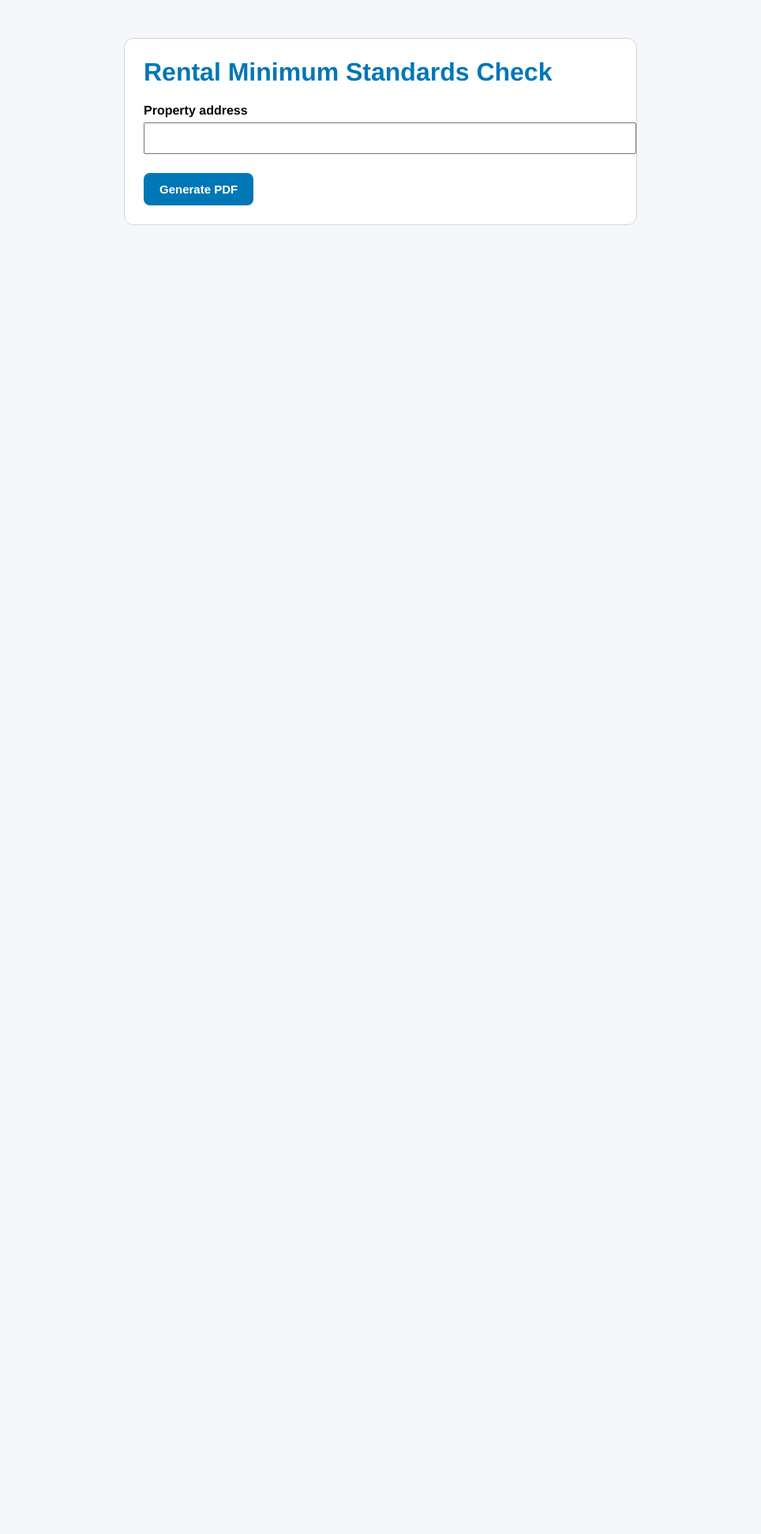
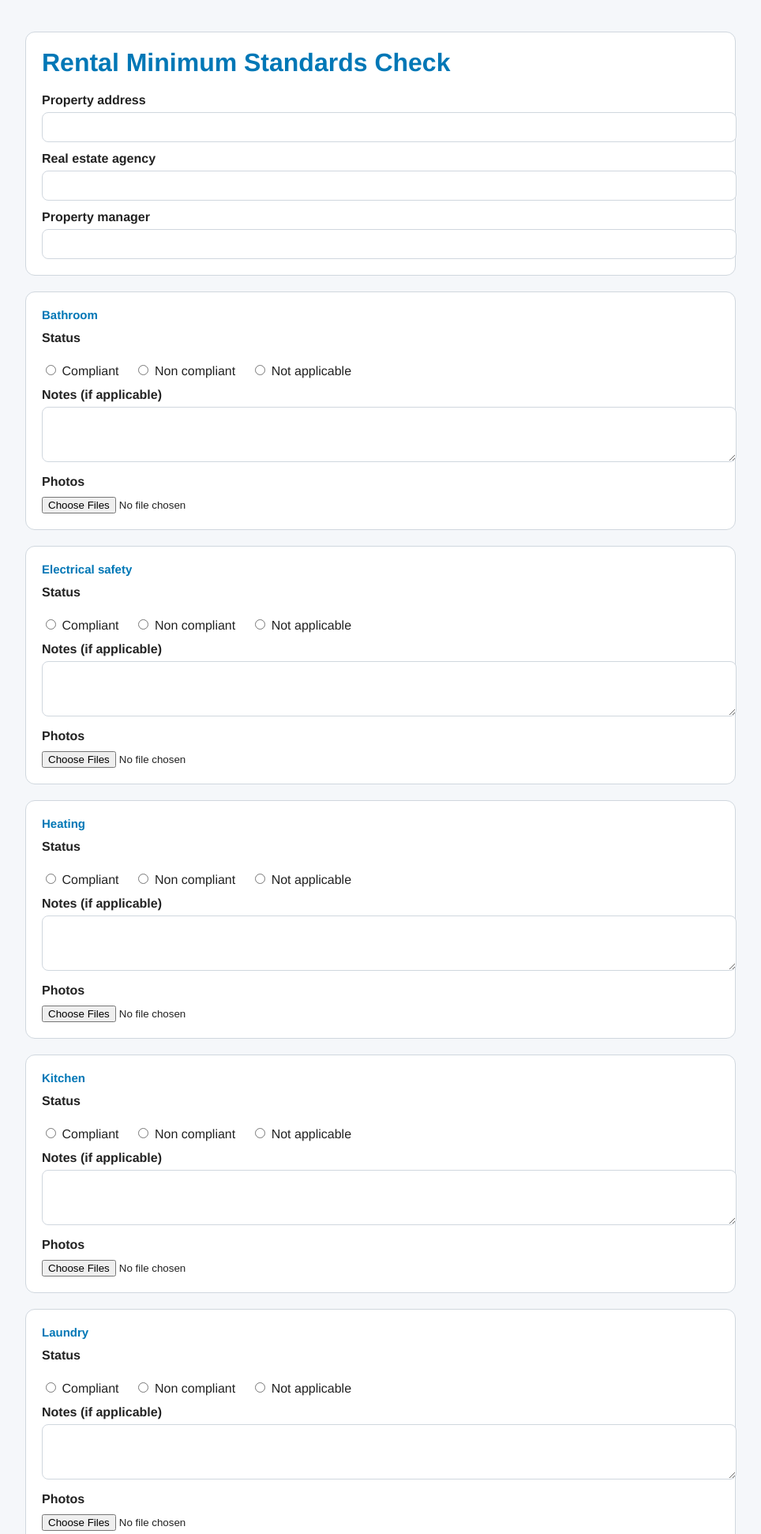
Before and after one commit to John-star-begi/rms_app, a FastAPI app: page / in a window 1280 px wide. Shown: the top 1942 px of the page at 79% size, without its empty margins (158-1122 px from the left). Before the commit the page ends 285 px from the top, so only its background shows below. Run offline with FastAPI, Linux system fonts and the light colour scheme.

Commit message:
Update form.html

```diff
--- a/templates/form.html
+++ b/templates/form.html
@@ -2,68 +2,177 @@
 <html lang="en">
 <head>
 <meta charset="utf-8">
-<title>Rental Minimum Standards – Generate Report</title>
+<title>Rental Minimum Standards Check | Class A Fix</title>
 
 <style>
-body{
-  font-family: Helvetica, Arial, sans-serif;
-  background:#f5f7fa;
-  padding:40px;
+:root{
+  --brand:#0077B6;
+  --light:#F5F7FA;
+  --border:#D0D7DE;
+  --radius:12px;
 }
 
-.form-card{
-  max-width:600px;
-  margin:0 auto;
+body{
+  margin:0;
+  font-family: Helvetica, Arial, sans-serif;
+  background:var(--light);
+  color:#222;
+}
+
+.page{
+  max-width:900px;
+  margin:40px auto;
+}
+
+.card{
   background:#fff;
-  border:1px solid #d0d7de;
-  border-radius:12px;
-  padding:24px;
+  border:1px solid var(--border);
+  border-radius:var(--radius);
+  padding:20px;
+  margin-bottom:20px;
 }
 
 h1{
-  margin-top:0;
-  color:#0077B6;
+  margin:0 0 20px 0;
+  color:var(--brand);
+}
+
+.section-title{
+  font-size:15px;
+  font-weight:700;
+  margin-bottom:12px;
+  color:var(--brand);
 }
 
 label{
+  font-weight:700;
   display:block;
-  font-weight:700;
-  margin-top:16px;
+  margin-top:12px;
 }
 
-input{
+input[type="text"],
+textarea{
   width:100%;
   padding:10px;
   margin-top:6px;
   font-size:14px;
+  border:1px solid var(--border);
+  border-radius:8px;
+}
+
+textarea{
+  resize:vertical;
+}
+
+.radio-group{
+  display:flex;
+  gap:20px;
+  margin-top:10px;
+}
+
+.radio-group label{
+  font-weight:400;
+}
+
+.category-card{
+  margin-bottom:20px;
+}
+
+.upload{
+  margin-top:10px;
 }
 
 button{
-  margin-top:24px;
-  padding:12px 20px;
-  font-size:15px;
+  background:var(--brand);
+  color:#fff;
+  font-size:16px;
   font-weight:700;
-  background:#0077B6;
-  color:#fff;
+  padding:14px 26px;
   border:none;
-  border-radius:8px;
+  border-radius:10px;
   cursor:pointer;
 }
 </style>
 </head>
 
 <body>
+<div class="page">
 
-<div class="form-card">
-  <h1>Rental Minimum Standards Check</h1>
+<form action="/generate" method="post" enctype="multipart/form-data">
 
-  <form action="/generate" method="post">
+  <!-- PROPERTY DETAILS -->
+  <div class="card">
+    <h1>Rental Minimum Standards Check</h1>
+
     <label>Property address</label>
     <input type="text" name="property_address" required>
 
+    <label>Real estate agency</label>
+    <input type="text" name="agency" required>
+
+    <label>Property manager</label>
+    <input type="text" name="property_manager" required>
+  </div>
+
+  <!-- CATEGORY ASSESSMENTS -->
+
+  {% set categories = [
+    'Bathroom',
+    'Electrical safety',
+    'Heating',
+    'Kitchen',
+    'Laundry',
+    'Lighting',
+    'Locks',
+    'Mould and damp',
+    'Structural soundness',
+    'Toilets',
+    'Ventilation',
+    'Vermin-proof bins',
+    'Window coverings',
+    'Windows'
+  ] %}
+
+  {% for cat in categories %}
+  <div class="card category-card">
+
+    <div class="section-title">{{ cat }}</div>
+
+    <!-- STATUS -->
+    <label>Status</label>
+    <div class="radio-group">
+      <label>
+        <input type="radio" name="{{ cat|lower|replace(' ','_') }}_status" value="Compliant" required>
+        Compliant
+      </label>
+      <label>
+        <input type="radio" name="{{ cat|lower|replace(' ','_') }}_status" value="Non compliant">
+        Non compliant
+      </label>
+      <label>
+        <input type="radio" name="{{ cat|lower|replace(' ','_') }}_status" value="Not applicable">
+        Not applicable
+      </label>
+    </div>
+
+    <!-- NOTES -->
+    <label>Notes (if applicable)</label>
+    <textarea name="{{ cat|lower|replace(' ','_') }}_notes" rows="3"></textarea>
+
+    <!-- PHOTOS -->
+    <label>Photos</label>
+    <input class="upload" type="file" name="{{ cat|lower|replace(' ','_') }}_photos" multiple>
+
+  </div>
+  {% endfor %}
+
+  <!-- SUBMIT -->
+  <div class="card">
     <button type="submit">Generate PDF</button>
-  </form>
+  </div>
+
+</form>
+
 </div>
-
 </body>
 </html>
```
